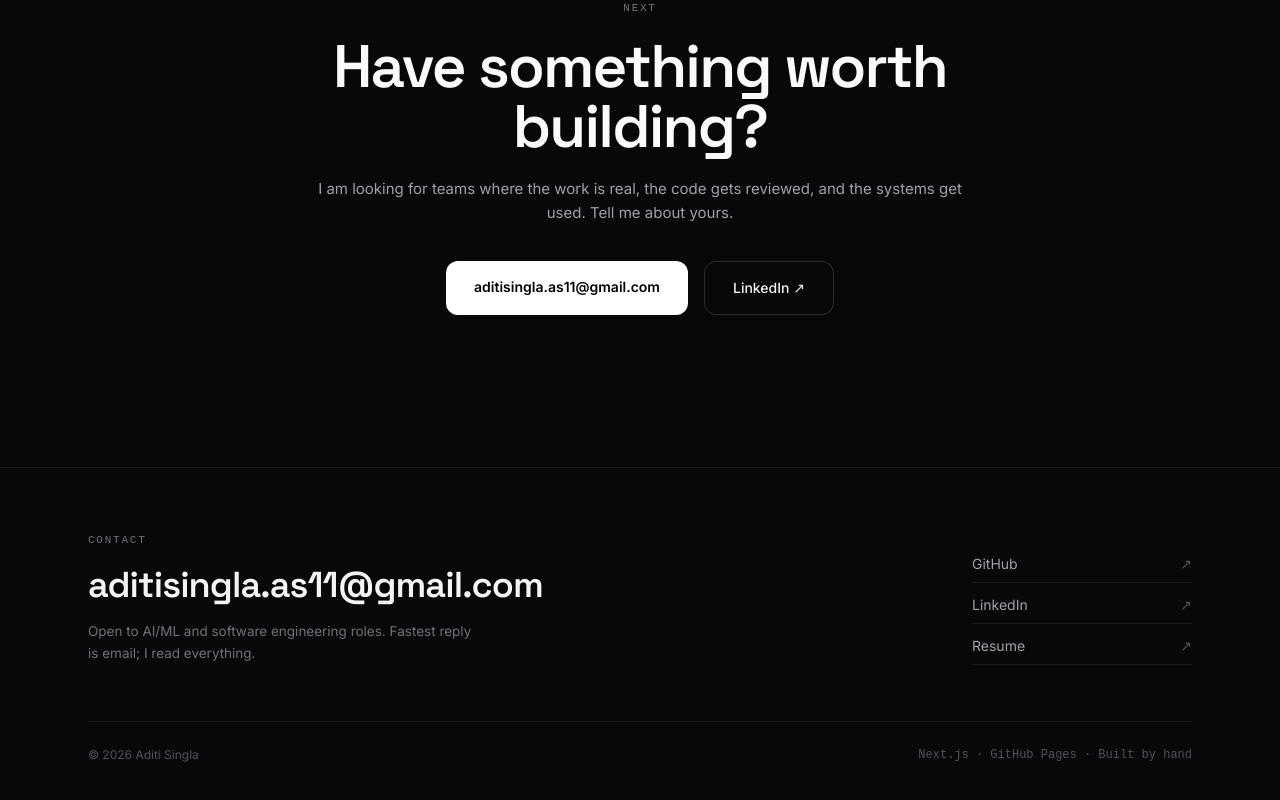
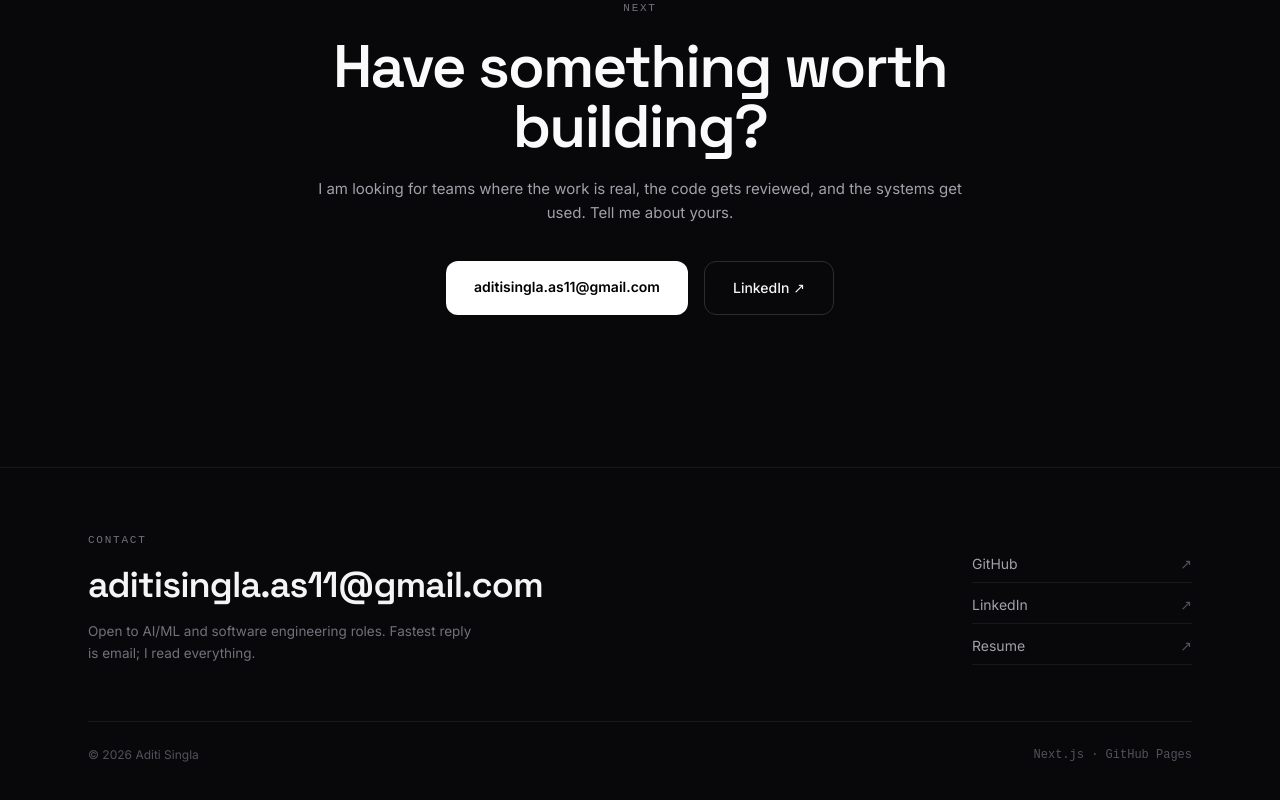
Before and after one commit to Aditi21372/portfolio, a Next.js app: page / in a window 1280 px wide. Shown: the part 2637-3437 px from the top of the page. Built offline with nearby package versions, Linux system fonts and the light colour scheme.

Commit message:
Remove Built by hand from footer

```diff
--- a/components/Footer.tsx
+++ b/components/Footer.tsx
@@ -41,7 +41,7 @@ export default function Footer() {
 
         <div className="mt-14 pt-6 border-t border-line flex flex-col sm:flex-row items-center justify-between gap-3 text-[12px] text-zinc-600">
           <span>© {new Date().getFullYear()} Aditi Singla</span>
-          <span className="font-mono">Next.js · GitHub Pages · Built by hand</span>
+          <span className="font-mono">Next.js · GitHub Pages</span>
         </div>
       </div>
     </footer>
```
